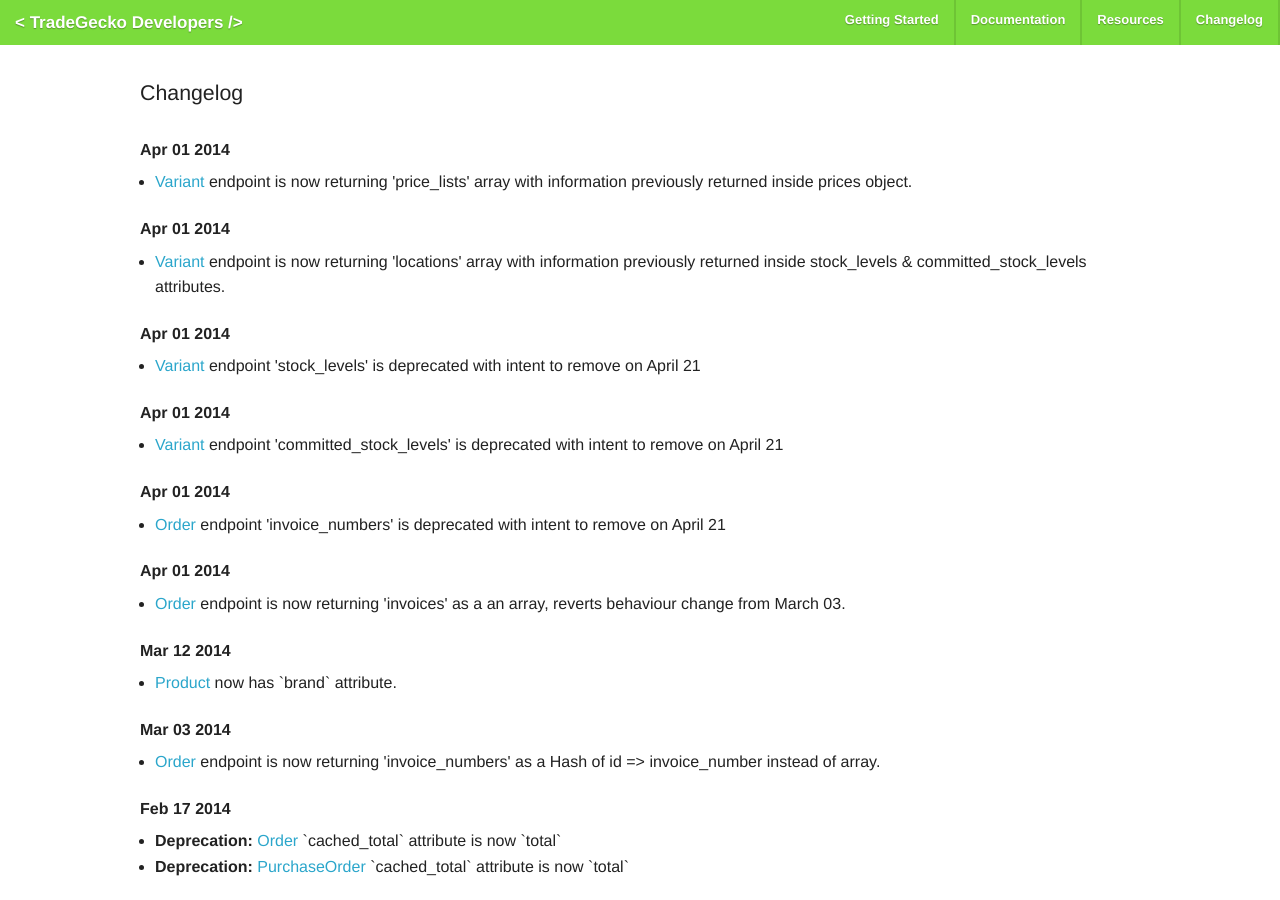
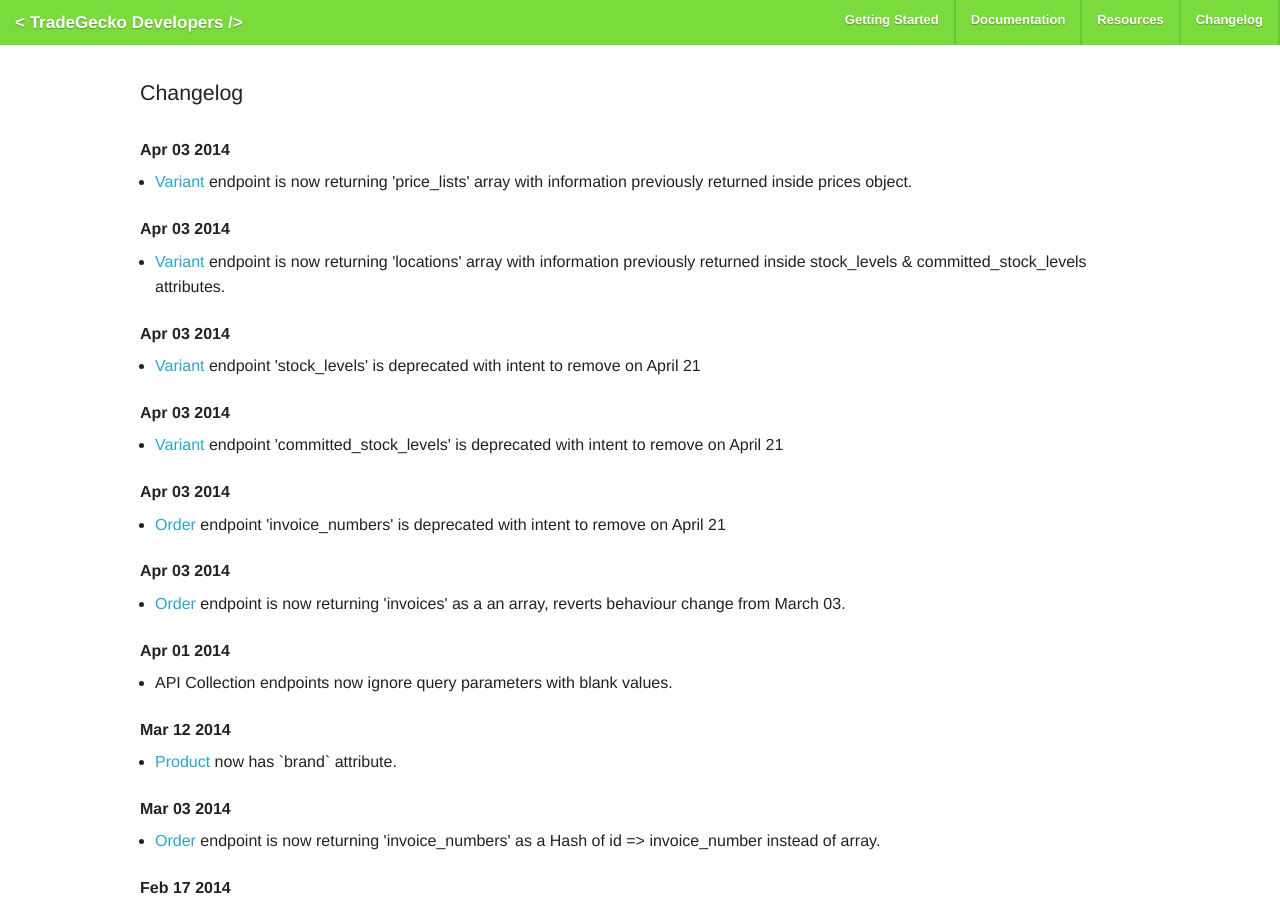
Before and after one commit to tradegecko/docs_old, a Jekyll site: the page built from changelog.html, in a window 1280 px wide and 900 px high. Built offline with Jekyll 4.4.1, drawn with Linux system fonts in a browser that asks for light colours; some web fonts are replaced; Markdown is read by kramdown in place of the engine named in the settings.

```diff
--- a/changelog.html
+++ b/changelog.html
@@ -9,44 +9,51 @@ title: Changelog
 <br />
 
 <div class="row">
-  <h6>Apr 01 2014</h6>
+  <h6>Apr 03 2014</h6>
   <ul class="large-12 columns">
     <li><a href="api/order/">Variant</a> endpoint is now returning 'price_lists' array with information previously returned inside prices object.</li>
   </ul>
 </div>
 
 <div class="row">
-  <h6>Apr 01 2014</h6>
+  <h6>Apr 03 2014</h6>
   <ul class="large-12 columns">
     <li><a href="api/order/">Variant</a> endpoint is now returning 'locations' array with information previously returned inside stock_levels & committed_stock_levels attributes.</li>
   </ul>
 </div>
 
 <div class="row">
-  <h6>Apr 01 2014</h6>
+  <h6>Apr 03 2014</h6>
   <ul class="large-12 columns">
     <li><a href="api/order/">Variant</a> endpoint 'stock_levels' is deprecated with intent to remove on April 21</li>
   </ul>
 </div>
 
 <div class="row">
-  <h6>Apr 01 2014</h6>
+  <h6>Apr 03 2014</h6>
   <ul class="large-12 columns">
     <li><a href="api/order/">Variant</a> endpoint 'committed_stock_levels' is deprecated with intent to remove on April 21</li>
   </ul>
 </div>
 
 <div class="row">
-  <h6>Apr 01 2014</h6>
+  <h6>Apr 03 2014</h6>
   <ul class="large-12 columns">
     <li><a href="api/order/">Order</a> endpoint 'invoice_numbers' is deprecated with intent to remove on April 21</li>
   </ul>
 </div>
 
 <div class="row">
+  <h6>Apr 03 2014</h6>
+  <ul class="large-12 columns">
+    <li><a href="api/order/">Order</a> endpoint is now returning 'invoices' as a an array, reverts behaviour change from March 03. </li>
+  </ul>
+</div>
+
+<div class="row">
   <h6>Apr 01 2014</h6>
   <ul class="large-12 columns">
-    <li><a href="api/order/">Order</a> endpoint is now returning 'invoices' as a an array, reverts behaviour change from March 03. </li>
+    <li>API Collection endpoints now ignore query parameters with blank values. </li>
   </ul>
 </div>
 
```
Also changed, not shown: _posts/2013-01-07-variant.md (+10 -3 lines).
